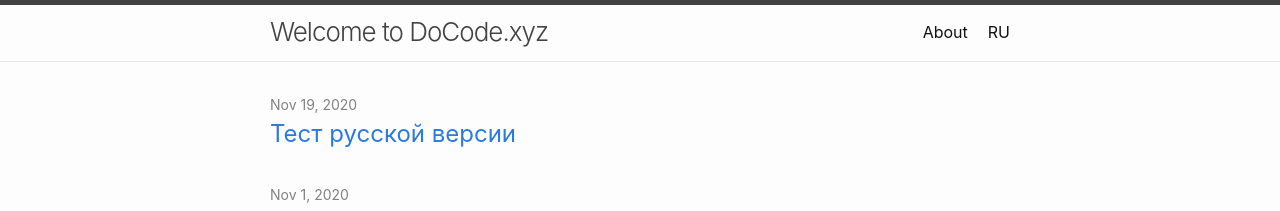
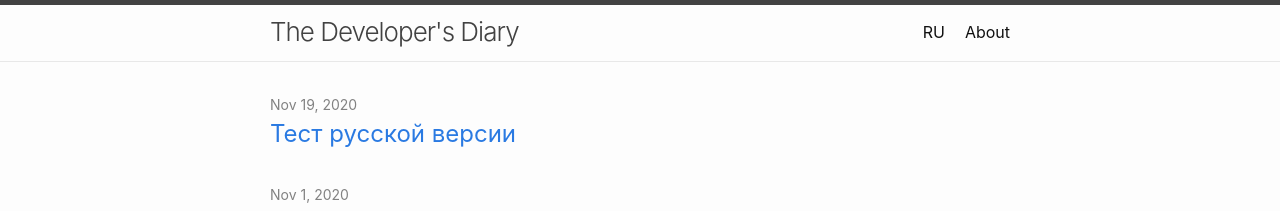
Before and after one commit to ivalery111/ivaleryz.github.io, a Jekyll site: the page built from index.md, in a window 1280 px wide. Shown: the top 211 px of the page. Built offline with Jekyll 4.4.1, drawn with Linux system fonts in a browser that asks for light colours.

Commit message:
config: update header pages

```diff
--- a/_config.yml
+++ b/_config.yml
@@ -1,4 +1,4 @@
-title: Welcome to DoCode.xyz
+title: The Developer's Diary
 author:
   name: Valery Ivanov
   email: ivalery111@gmail.com
@@ -46,8 +46,9 @@ minima:
 
 # If you want to link only specific pages in your header, uncomment
 # this and add the path to the pages in order as they should show up
-#header_pages:
-# - about.md
+header_pages:
+  - ru.md
+  - about.md
 
 # Build settings
 theme: minima
```
